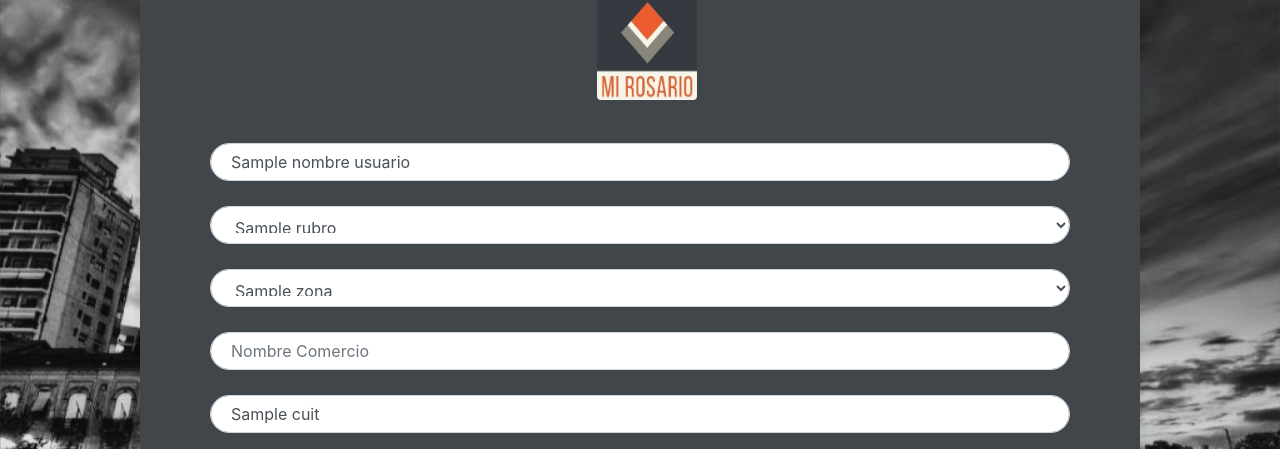
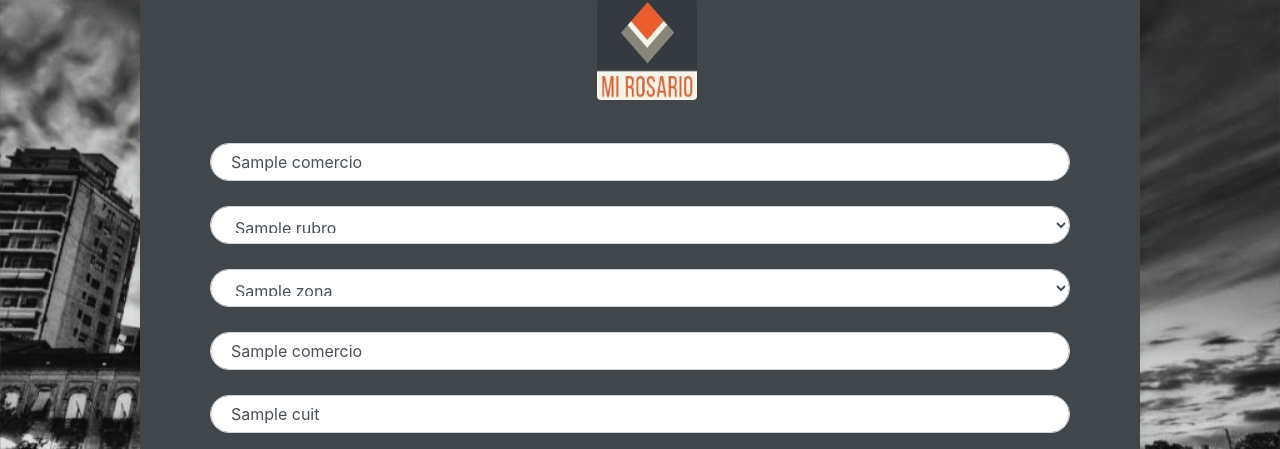
Before and after one commit to ClaraRazzetto/MiRosario, a Spring app: template MiRosario/src/main/resources/templates/editar-comercio.html in a window 1280 px wide. Shown: the part 166-615 px from the top of the page. Run offline with Thymeleaf, Linux system fonts and the light colour scheme; the template is opened without the code that fills it: most values are stand-ins (such as "Sample title", 1, 10 or a date in 2020); data that the repository does not hold is empty; some of the project's set-up classes (security, data sources, template engines, error pages and the like) are left out, and stand-ins take their place; some libraries are stand-ins or nearby versions.

Commit message:
cambio en los editar

```diff
--- a/MiRosario/src/main/resources/templates/editar-comercio.html
+++ b/MiRosario/src/main/resources/templates/editar-comercio.html
@@ -50,44 +50,46 @@
                                     </span>
                                   </div>
 
+                                  <input hidden name="id" th:value="${comercio.id}" >
+
                                   <div class="form-group">
-                                      <input th:value="${nombreUsuario}" name="nombreUsuario" type="text" class="form-control item" id="nombreUsuario" placeholder="Nombre Usuarios">
+                                      <input th:value="${comercio.nombreUsuario}" name="comercio.nombreUsuario" type="text" class="form-control item" id="nombreUsuario" placeholder="Nombre Usuarios">
                                   </div>
 
-                                  <select name="rubros" class="form-control item" ><option th:each="rubro,iterator :${rubros}" th:text="${rubro}"></option></select>
+                                  <select name="comercio.rubros" class="form-control item" ><option th:each="rubro,iterator :${comercio.rubros}" th:text="${comercio.rubro}"></option></select>
 
-                                  <select name="zona" class="form-control item" ><option th:each="zona,iterator :${zonas}" th:text="${zona}"></option></select>
+                                  <select name="comercio.zona" class="form-control item" ><option th:each="zona,iterator :${comercio.zonas}" th:text="${comercio.zona}"></option></select>
 
                                   <div class="form-group">
-                                    <input name="nombreComercio" type="text" class="form-control item" id="nombreComercio" placeholder="Nombre Comercio">
+                                    <input th:value="${comercio.nombreComercio}" name="comercio.nombreComercio" type="text" class="form-control item" id="nombreComercio" placeholder="Nombre Comercio">
                                  </div>
 
                                   <div class="form-group">
-                                    <input th:value="${cuit}" name="cuit" type="text" class="form-control item" id="cuitComercio" placeholder="C.U.I.T">
+                                    <input th:value="${comercio.cuit}" name="comercio.cuit" type="text" class="form-control item" id="cuitComercio" placeholder="C.U.I.T">
                                  </div>
 
                                   <div class="form-group">
-                                      <input th:value="${password}" name="password"  type="password" class="form-control item" id="Contraseña" placeholder="Contraseña">
+                                      <input th:value="${comercio.password}" name="comercio.password"  type="password" class="form-control item" id="Contraseña" placeholder="Contraseña">
                                   </div>
 
                                   <div class="form-group">
-                                    <input th:value="${password2}" name="password2" type="password" class="form-control item" id="confirmacionContraseña" placeholder="Confirmar Contraseña">
+                                    <input th:value="${comercio.password2}" name="comercio.password2" type="password" class="form-control item" id="confirmacionContraseña" placeholder="Confirmar Contraseña">
                                 </div>
 
                                   <div class="form-group">
-                                      <input th:value="${mail}" name="mail" type="text" class="form-control item" id="emailComercio" placeholder="Email">
+                                      <input th:value="${comercio.mail}" name="comercio.mail" type="text" class="form-control item" id="emailComercio" placeholder="Email">
                                   </div>
 
                                   <div class="form-group">
-                                      <input th:value="${telefono}" name="telefono" type="text" class="form-control item" id="telefonoComercio" placeholder="Telefono">
+                                      <input th:value="${comercio.telefono}" name="comercio.telefono" type="text" class="form-control item" id="telefonoComercio" placeholder="Telefono">
                                   </div>
 
                                   <div class="form-group">
-                                      <input th:value="${descripcion}" name="descripcion" type="text" class="form-control item" id="direccionComercio" placeholder="Direccion">
+                                      <input th:value="${comercio.descripcion}" name="comercio.descripcion" type="text" class="form-control item" id="direccionComercio" placeholder="Direccion">
                                   </div>
 
                                   <div class="form-group">
-                                    <input th:value="${direccion}" name="direccion" type="text" class="form-control item" id="descripcionComercio" placeholder="Descripcion">
+                                    <input th:value="${comercio.direccion}" name="comercio.direccion" type="text" class="form-control item" id="descripcionComercio" placeholder="Descripcion">
                                   </div>
 
                                   <div class="form-group">
```
Also changed, not shown: MiRosario/src/main/resources/templates/editar-cliente.html (+12 -10 lines).
